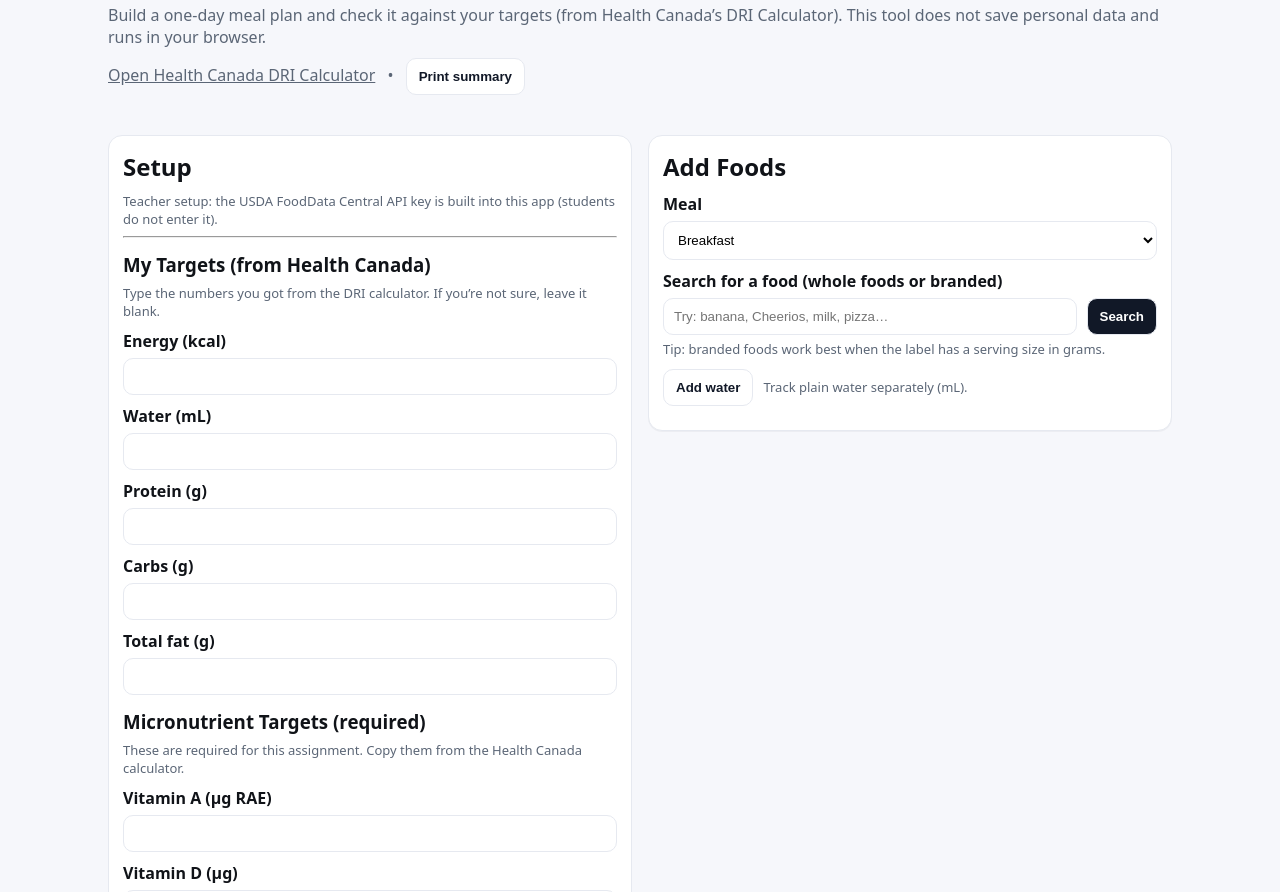
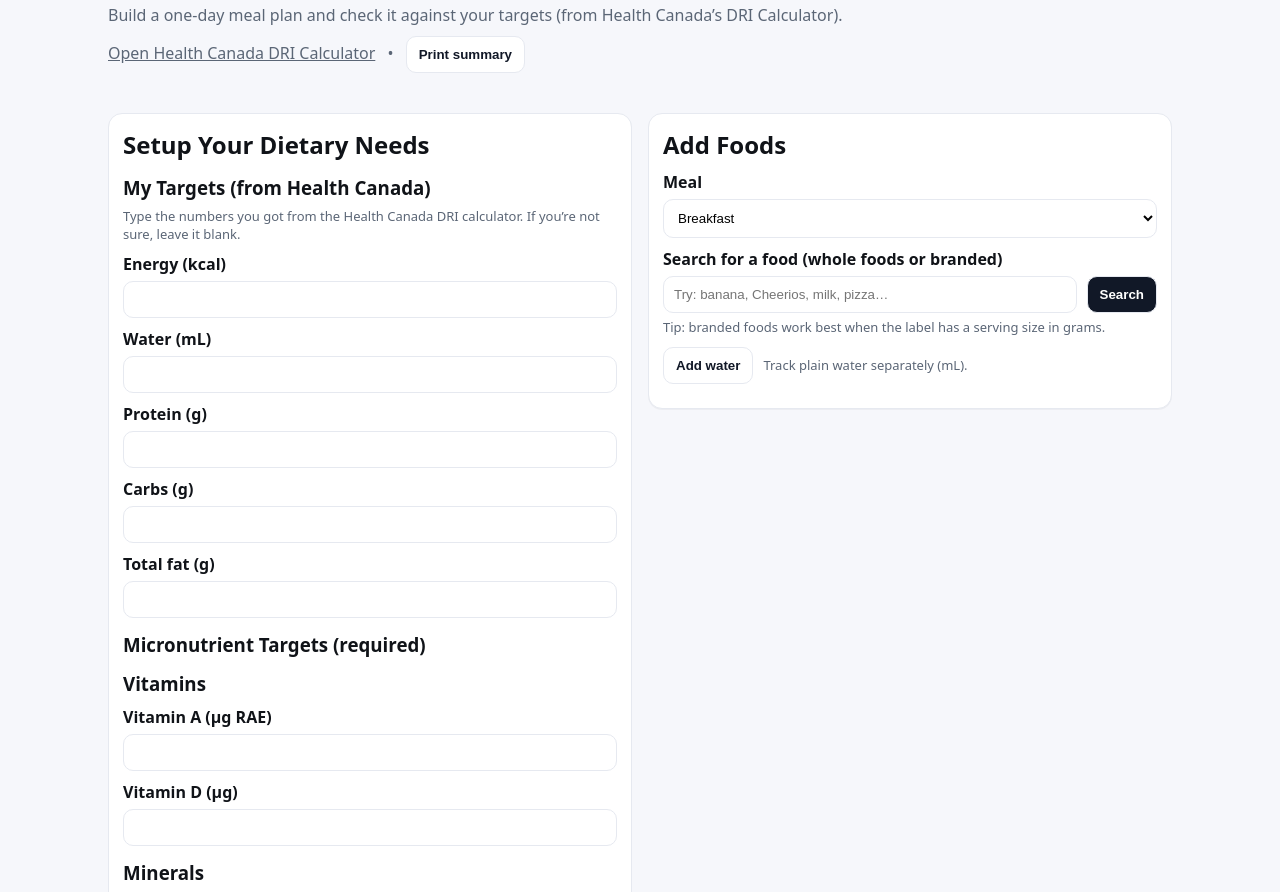
Before and after one commit to jasonblackwood-tech/mealplan, a plain HTML site: page index.html in a window 1280 px wide. Shown: the part 58-950 px from the top of the page. Drawn offline with Linux system fonts and the light colour scheme.

Commit message:
Update index.html

```diff
--- a/index.html
+++ b/index.html
@@ -11,7 +11,6 @@
     <h1>1‑Day Meal Plan Checker</h1>
     <p class="sub">
       Build a one‑day meal plan and check it against your targets (from Health Canada’s DRI Calculator).
-      This tool does not save personal data and runs in your browser.
     </p>
     <p class="links">
       <a href="https://health-infobase.canada.ca/nutrition/dietary-reference-intakes-calculator/" target="_blank" rel="noopener">Open Health Canada DRI Calculator</a>
@@ -22,14 +21,10 @@
 
   <main class="wrap grid">
     <section class="card">
-      <h2>Setup</h2>
-
-      <p class="hint">Teacher setup: the USDA FoodData Central API key is built into this app (students do not enter it).</p>
-
-      <hr />
+      <h2>Setup Your Dietary Needs</h2>
 
       <h3>My Targets (from Health Canada)</h3>
-      <p class="hint">Type the numbers you got from the DRI calculator. If you’re not sure, leave it blank.</p>
+      <p class="hint">Type the numbers you got from the Health Canada DRI calculator. If you’re not sure, leave it blank.</p>
 
       <div class="targets">
         <div class="field">
@@ -56,10 +51,11 @@
         </div>
 
         <h3>Micronutrient Targets (required)</h3>
-      <p class="hint">These are required for this assignment. Copy them from the Health Canada calculator.</p>
       <div class="targets2">
+        <h3>Vitamins</h3>
             <div class="field"><label for="t_vita">Vitamin A (µg RAE)</label><input id="t_vita" type="number" min="0" step="1" /></div>
             <div class="field"><label for="t_vitd">Vitamin D (µg)</label><input id="t_vitd" type="number" min="0" step="0.1" /></div>
+        <h3>Minerals</h3>
             <div class="field"><label for="t_calcium">Calcium (mg)</label><input id="t_calcium" type="number" min="0" step="1" /></div>
             <div class="field"><label for="t_iron">Iron (mg)</label><input id="t_iron" type="number" min="0" step="0.1" /></div>
             <div class="field"><label for="t_zinc">Zinc (mg)</label><input id="t_zinc" type="number" min="0" step="0.1" /></div>
```
